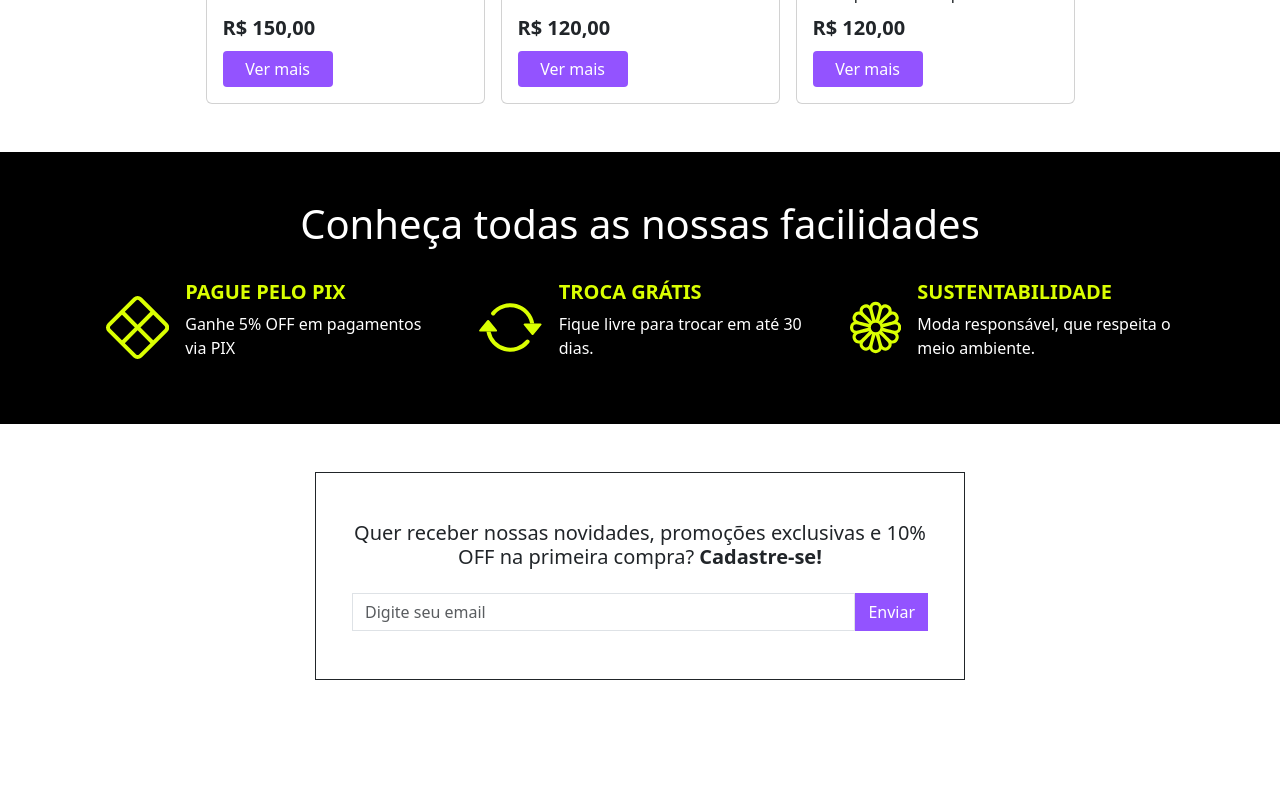
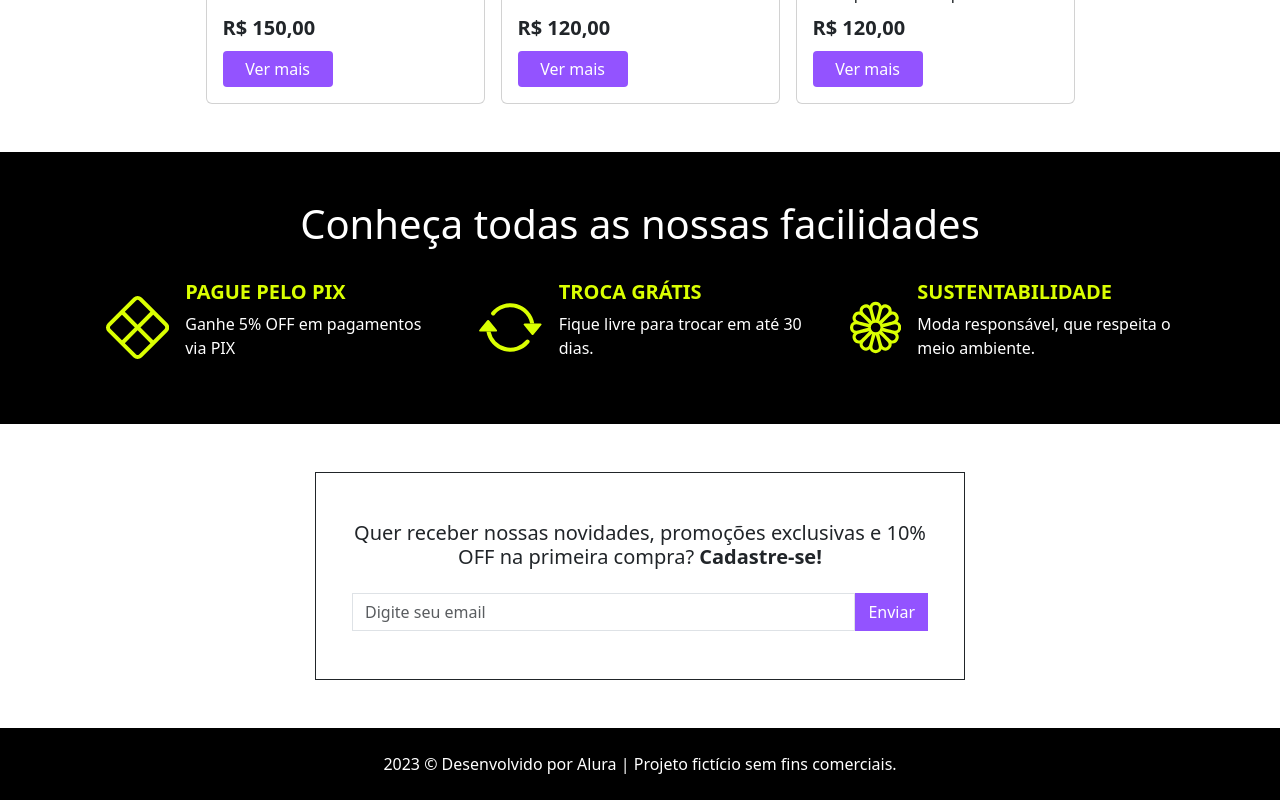
Before and after one commit to diovanealves/Meteoro, a React (Vite) app: page / in a window 1280 px wide. Shown: the part 1959-2759 px from the top of the page. Before the commit the page ends 2687 px from the top, so only its background shows below. Built offline with nearby package versions, Linux system fonts and the light colour scheme.

Commit message:
Feat: Creating the fotter section

```diff
--- a/src/App.tsx
+++ b/src/App.tsx
@@ -4,6 +4,7 @@ import Category from './components/Category'
 import Products from './components/Products'
 import Facilities from './components/Facilities'
 import Newsletter from './components/Newsletter'
+import Footer from './components/Footer'
 
 export default function App() {
   return (
@@ -14,6 +15,7 @@ export default function App() {
       <Products />
       <Facilities />
       <Newsletter />
+      <Footer />
     </>
   )
 }
--- /dev/null
+++ b/src/components/Footer/index.tsx
@@ -0,0 +1,9 @@
+export default function Footer() {
+  return (
+    <div className="bg-black d-flex align-items-center justify-content-center">
+      <p className="text-white text-center m-0 w-75 py-4">
+        2023 © Desenvolvido por Alura | Projeto fictício sem fins comerciais.
+      </p>
+    </div>
+  )
+}
```
